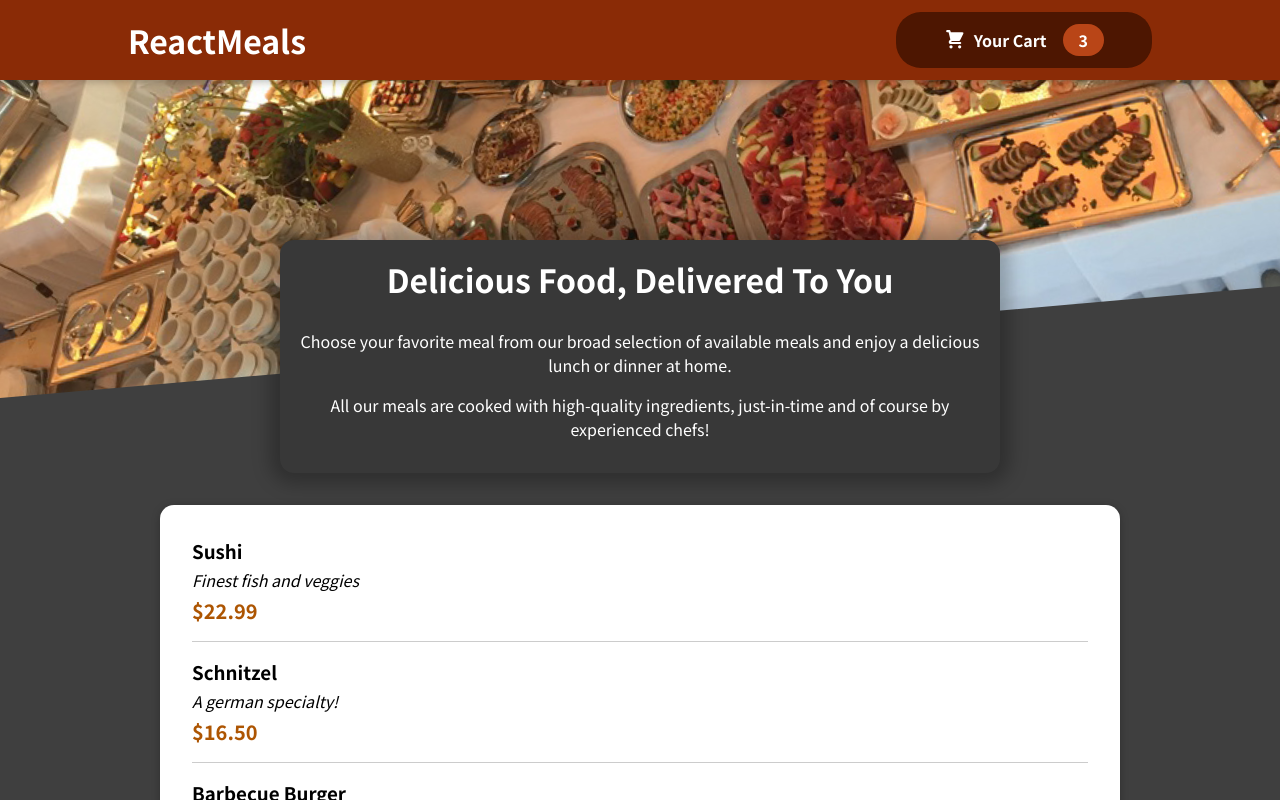
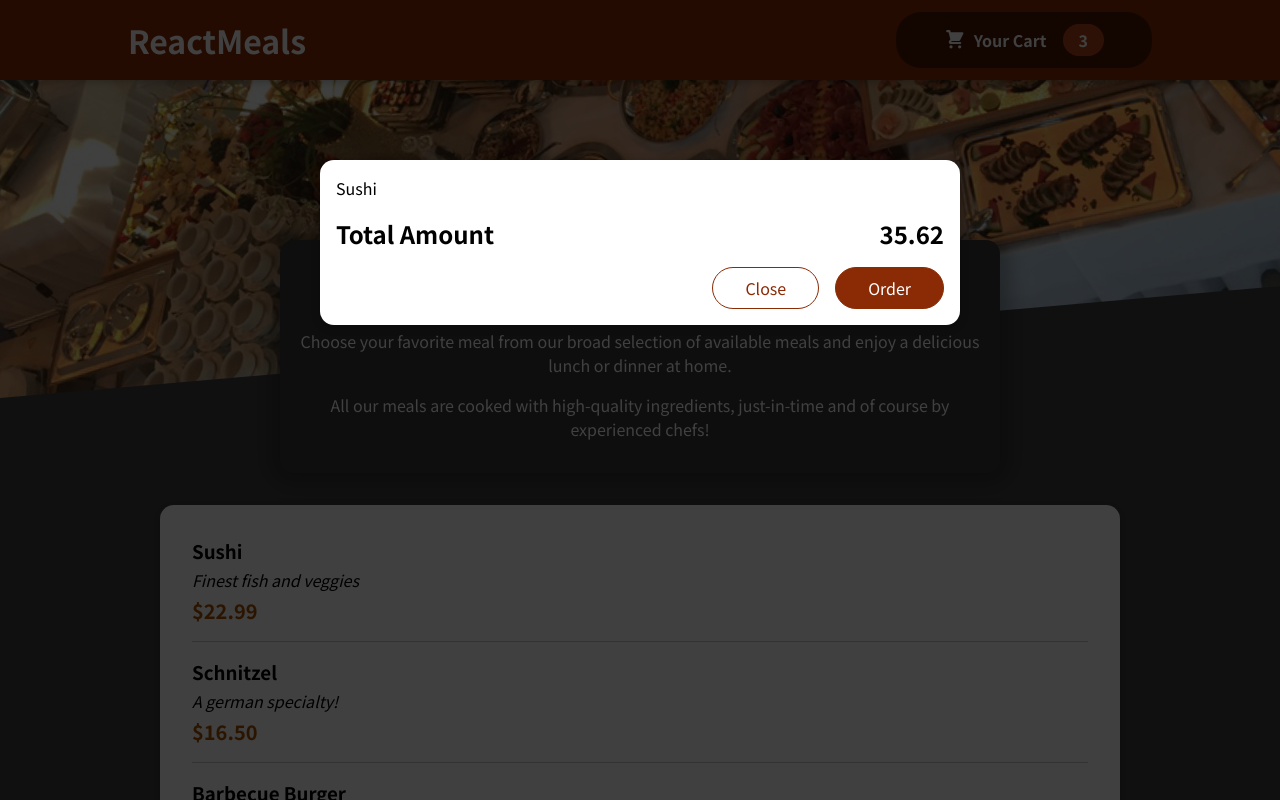
Before and after one commit to ipekgulsencelik/food-order, a React (Create React App) app: page / in a window 1280 px wide. Shown: the top 800 px of the page. Built offline with nearby package versions, Linux system fonts and the light colour scheme.

Commit message:
adding modal via react portal

```diff
--- a/public/index.html
+++ b/public/index.html
@@ -1,14 +1,12 @@
 <!DOCTYPE html>
 <html lang="en">
+
 <head>
   <meta charset="utf-8" />
   <link rel="icon" href="%PUBLIC_URL%/favicon.ico" />
   <meta name="viewport" content="width=device-width, initial-scale=1" />
   <meta name="theme-color" content="#000000" />
-    <meta
-      name="description"
-      content="Web site created using create-react-app"
-    />
+  <meta name="description" content="Web site created using create-react-app" />
   <link rel="apple-touch-icon" href="%PUBLIC_URL%/logo192.png" />
   <!--
       manifest.json provides metadata used when your web app is installed on a
@@ -26,8 +24,10 @@
     -->
   <title>React App</title>
 </head>
+
 <body>
   <noscript>You need to enable JavaScript to run this app.</noscript>
+  <div id="overlays"></div>
   <div id="root"></div>
   <!--
       This HTML file is a template.
@@ -40,4 +40,5 @@
       To create a production bundle, use `npm run build` or `yarn build`.
     -->
 </body>
+
 </html>
--- a/src/App.js
+++ b/src/App.js
@@ -2,10 +2,12 @@
 
 import Header from "./companents/Layout/header/Header";
 import Meals from "./companents/meals/Meals";
+import Cart from "./companents/cart/Cart";
 
 function App() {
   return (
     <Fragment>
+        <Cart />
       <Header />
       <main>
         <Meals />
--- /dev/null
+++ b/src/companents/UI/modal/Modal.js
@@ -0,0 +1,32 @@
+import { Fragment } from "react";
+import ReactDOM from "react-dom";
+
+import classes from "./Modal.module.css";
+
+const Backdrop = (props) => {
+  return <div className={classes.backdrop} />;
+};
+
+const ModalOverlay = (props) => {
+  return (
+    <div className={classes.modal}>
+      <div className={classes.content}>{props.children}</div>
+    </div>
+  );
+};
+
+const portalElement = document.getElementById("overlays");
+
+const Modal = (props) => {
+  return (
+    <Fragment>
+      {ReactDOM.createPortal(<Backdrop />, portalElement)}
+      {ReactDOM.createPortal(
+        <ModalOverlay>{props.children}</ModalOverlay>,
+        portalElement
+      )}
+    </Fragment>
+  );
+};
+
+export default Modal;
--- /dev/null
+++ b/src/companents/UI/modal/Modal.module.css
@@ -0,0 +1,41 @@
+.backdrop {
+    position: fixed;
+    top: 0;
+    left: 0;
+    width: 100%;
+    height: 100vh;
+    z-index: 20;
+    background-color: rgba(0, 0, 0, 0.75);
+}
+
+.modal {
+    position: fixed;
+    top: 20vh;
+    left: 5%;
+    width: 90%;
+    background-color: white;
+    padding: 1rem;
+    border-radius: 14px;
+    box-shadow: 0 2px 8px rgba(0, 0, 0, 0.25);
+    z-index: 30;
+    animation: slide-down 300ms ease-out forwards;
+}
+
+@media (min-width: 768px) {
+    .modal {
+        width: 40rem;
+        left: calc(50% - 20rem);
+    }
+}
+
+@keyframes slide-down {
+    from {
+        opacity: 0;
+        transform: translateY(-3rem);
+    }
+
+    to {
+        opacity: 1;
+        transform: translateY(0);
+    }
+}
--- a/src/companents/cart/Cart.js
+++ b/src/companents/cart/Cart.js
@@ -1,4 +1,5 @@
 import classes from "./Cart.module.css";
+import Modal from "../UI/modal/Modal";
 
 const Cart = (props) => {
   const cartItems = (
@@ -10,7 +11,7 @@
   );
 
   return (
-    <div>
+    <Modal>
       {cartItems}
       <div className={classes.total}>
         <span>Total Amount</span>
@@ -20,7 +21,7 @@
         <button className={classes["button--alt"]}>Close</button>
         <button className={classes.button}>Order</button>
       </div>
-    </div>
+    </Modal>
   );
 };
 
```
Lines whose indentation alone changed are shown as unchanged.
